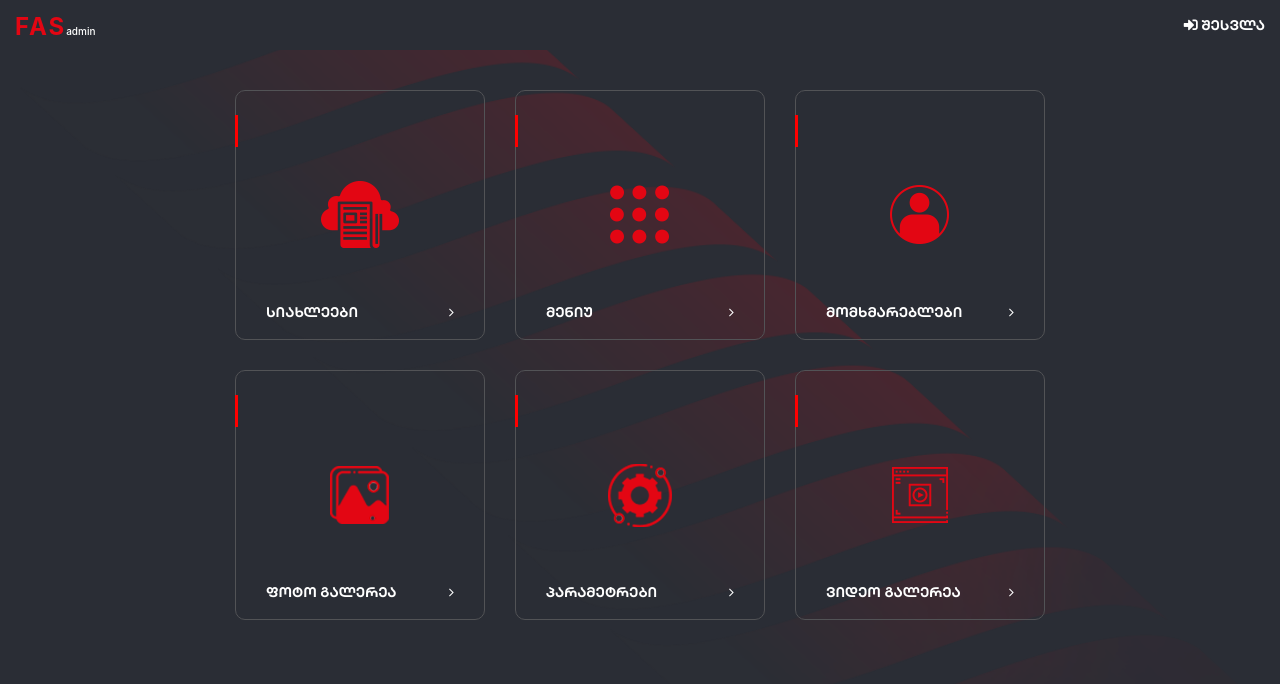
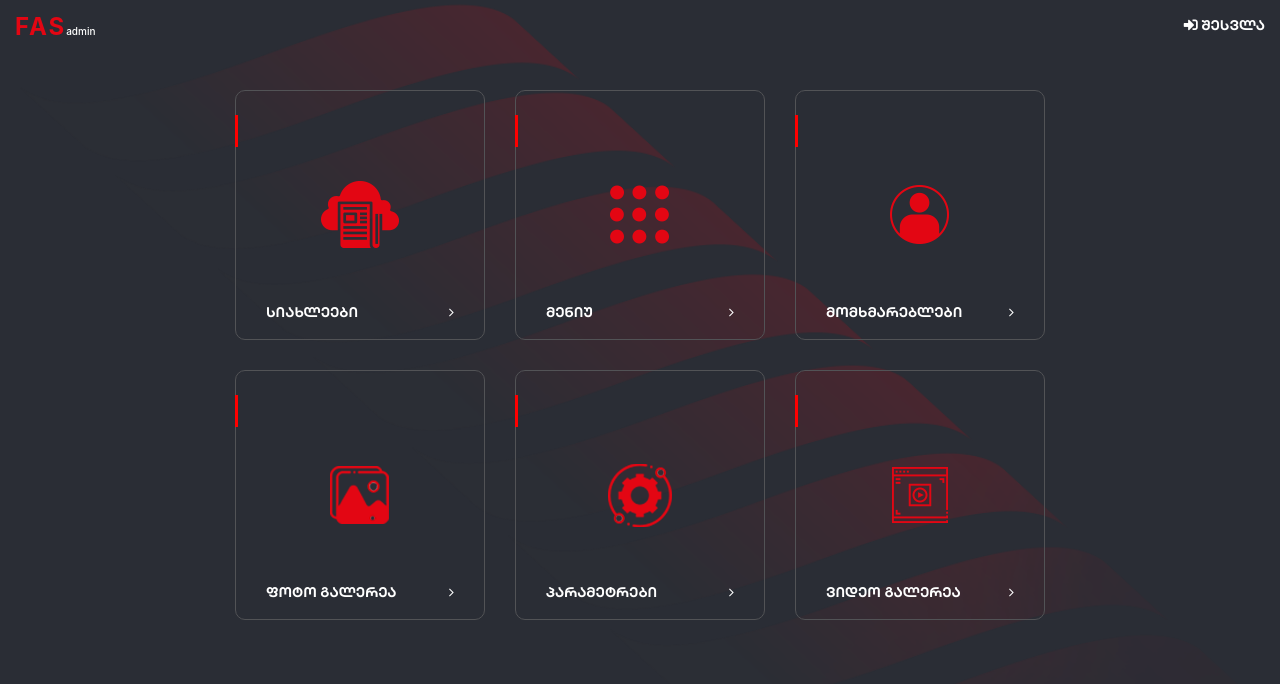
Before and after one commit to MariQerdika/FAS_Admin, a plain HTML site: page index.html in a window 1280 px wide. Drawn offline with nearby package versions, Linux system fonts and the light colour scheme.

Commit message:
Update style.css

```diff
--- a/assets/css/style.css
+++ b/assets/css/style.css
@@ -14,7 +14,7 @@ header {
     display: flex;
     justify-content: space-between;
     align-items: center;
-    background-color: #2a2d35;
+    background-color: transparent;
     padding: 0 15px;
 }
 body {
```
